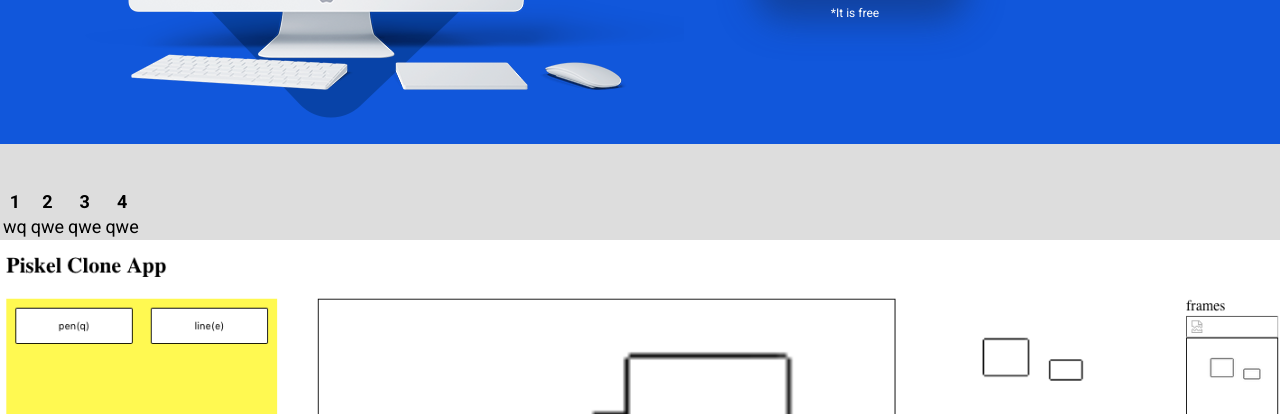
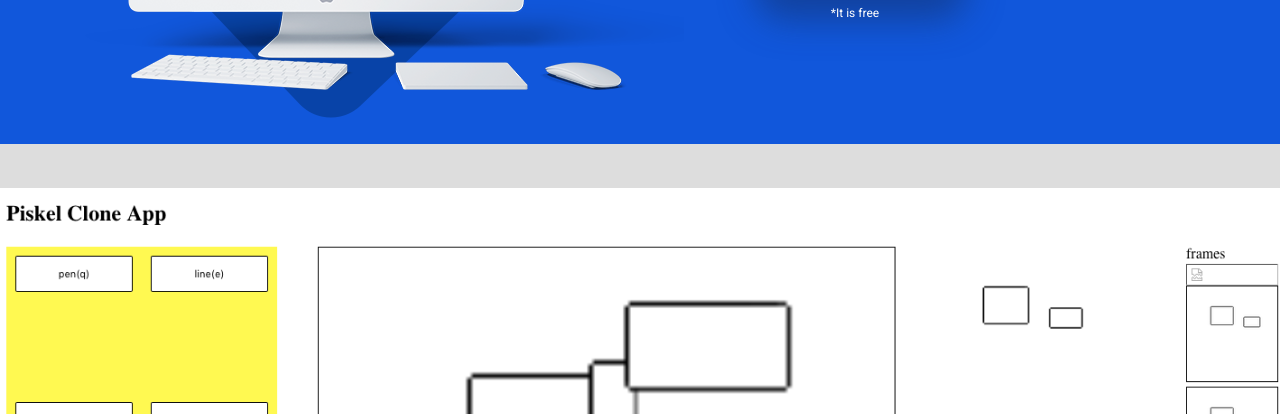
Before and after one commit to SergMitMin/PiskelLanding, a plain HTML site: page index.html in a window 1280 px wide. Shown: the part 386-800 px from the top of the page. Drawn offline with nearby package versions, Linux system fonts and the light colour scheme.

Commit message:
fixes: change index

```diff
--- a/index.html
+++ b/index.html
@@ -11,7 +11,7 @@
 	<meta name="author" content="Сергей Митасов">
 	<meta name="keywords" content="разработка сайтов под ключ, вёрска сайтов, сделать сайт, разработчик Сергей Митасов">
 	<link rel="icon" href="/favicon.ico">
-	<title>Разработка сайтов под ключ</title>
+	<title>Piskel Clone Landing</title>
 	<!-- Шрифты -->
 	<link href="https://fonts.googleapis.com/css?family=Roboto:400,700&amp;subset=cyrillic" rel="stylesheet">
 	<!-- Подключаем файл со стилями, который находится в папке css-->
@@ -44,20 +44,6 @@
 		</div><!-- container -->
 	</header>
 	<section class="portfolio">
-		<table>
-			<tr>
-				<th>1</th>
-				<th>2</th>
-				<th>3</th>
-				<th>4</th>
-			</tr>
-			<tr>
-				<td>wq</td>
-				<td>qwe</td>
-				<td>qwe</td>
-				<td>qwe</td>
-			</tr>
-		</table>
 		<img src="img/Piskel.png" alt="Piskel" srcset="">
 	</section>
 	<footer>
```
